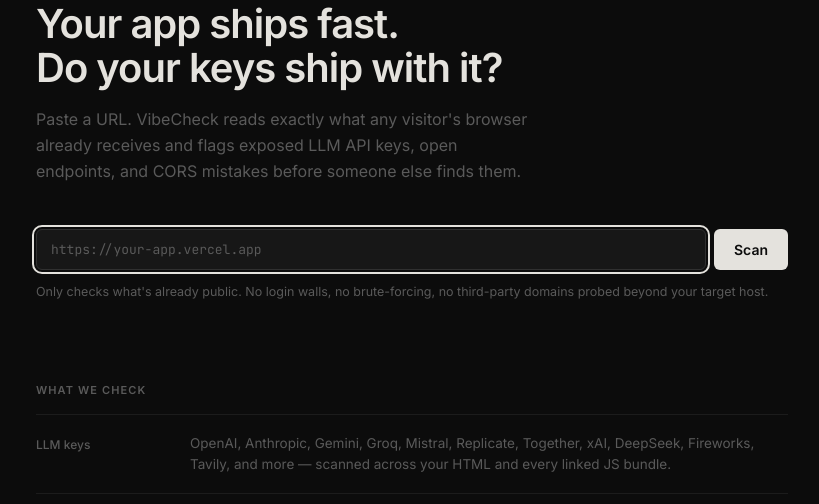
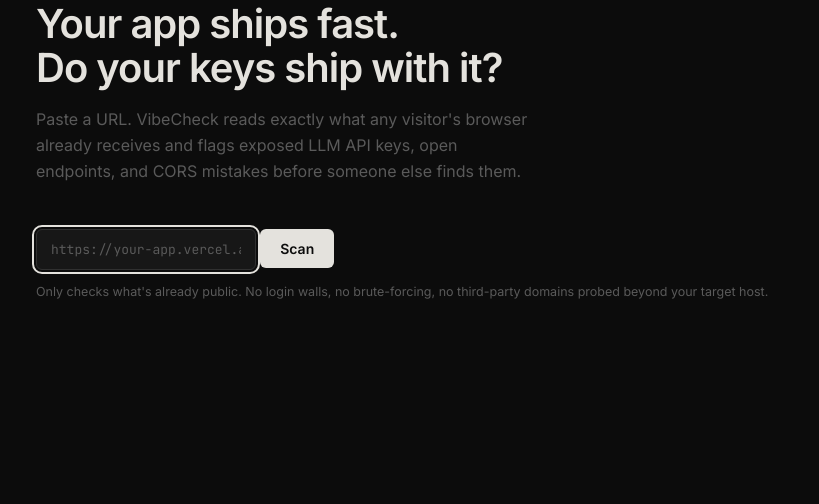
Before and after one commit to akarshanpoudel/vibecheck, a Django app: page / in a window 1280 px wide. Shown: the part 108-612 px from the top of the page, without its empty margins (228-1047 px from the left). Run offline with Django 5.2, Linux system fonts and the light colour scheme; data that the repository does not hold is empty.

Commit message:
index.html

```diff
--- a/scanner/templates/scanner/index.html
+++ b/scanner/templates/scanner/index.html
@@ -13,13 +13,15 @@
   <div class="scan-area">
     <form class="scan-form" method="post">
       {% csrf_token %}
-      {{ form.target_url }}
       {% if form.target_url.errors %}
         <ul class="errorlist">
           {% for e in form.target_url.errors %}<li>{{ e }}</li>{% endfor %}
         </ul>
       {% endif %}
-      <button class="btn" type="submit">Scan</button>
+      <div class="scan-input-row">
+        {{ form.target_url }}
+        <button class="btn" type="submit">Scan</button>
+      </div>
     </form>
     <div class="form-footer">
       <p class="disclaimer">
@@ -30,6 +32,7 @@
         <span class="scan-counter">{{ scan_count|intcomma }} URL{{ scan_count|pluralize }} scanned</span>
       {% endif %}
     </div>
+  </div>
   </div>
 
   <h2>What we check</h2>
```
